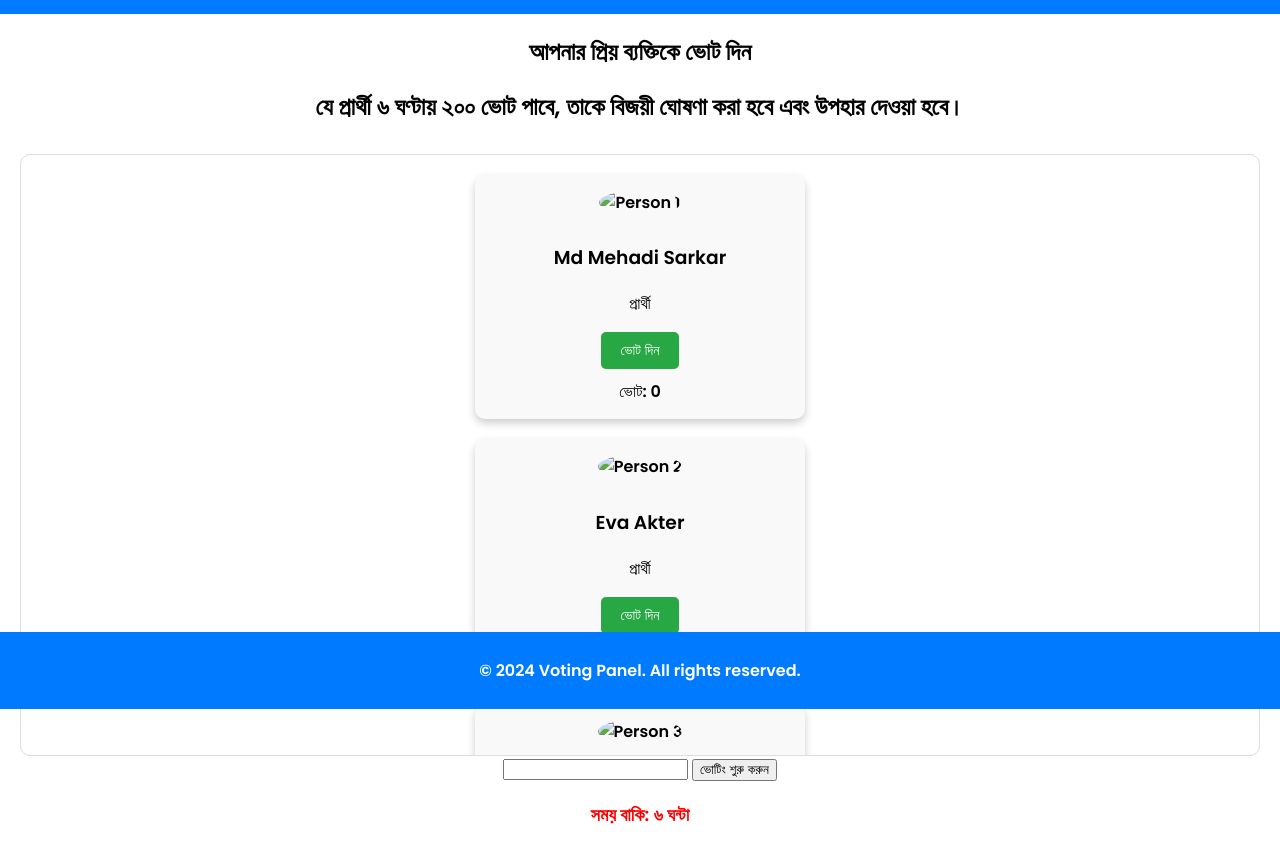
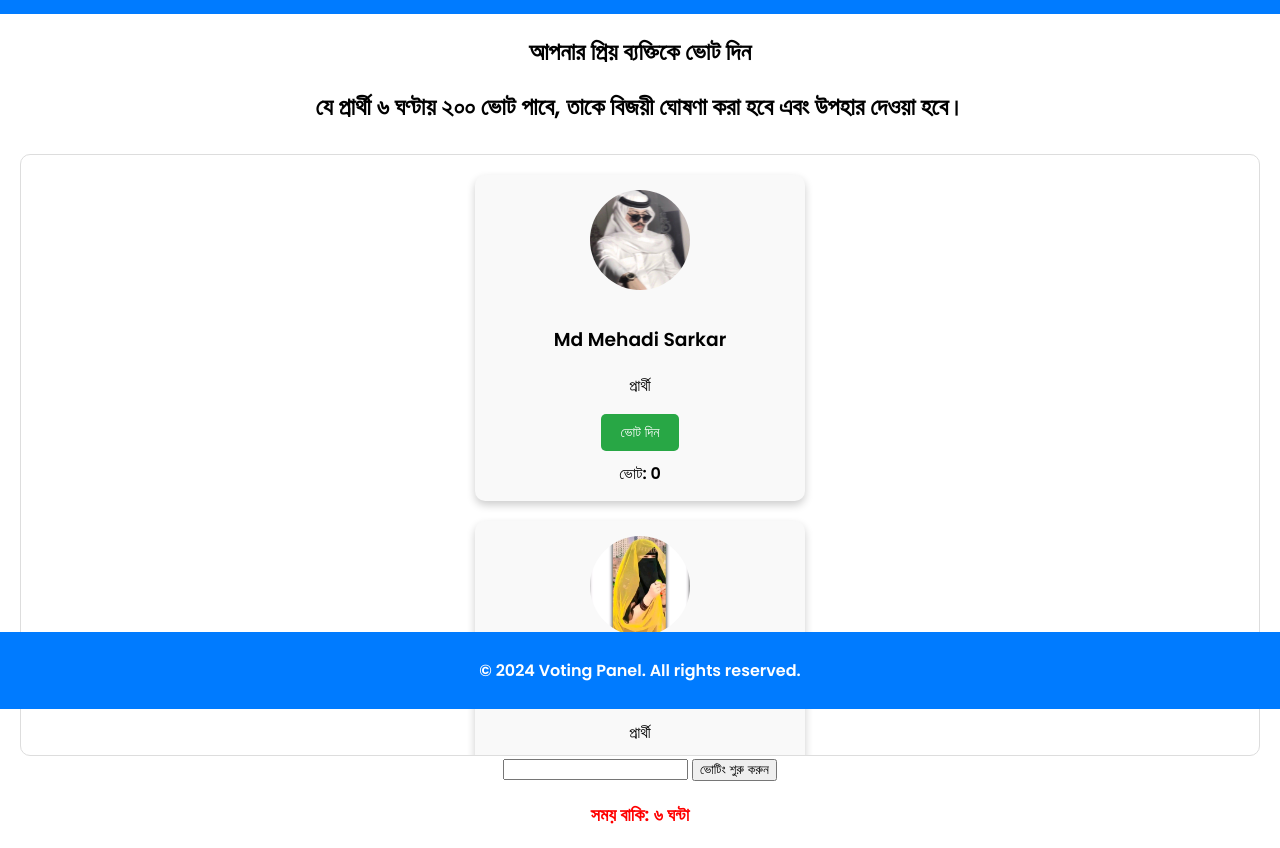
Before and after one commit to nanuvai017/Voting-Panel, a plain HTML site: page index.html in a window 1280 px wide. Shown: the part 91-939 px from the top of the page. Drawn offline with Linux system fonts and the light colour scheme.

Commit message:
Update index.html

```diff
--- a/index.html
+++ b/index.html
@@ -26,7 +26,7 @@
         <div class="candidates-list">
             <!-- Candidate 1 -->
             <div class="candidate-card">
-                <img class="candidate-img" src="person1.jpg" alt="Person 1">
+                <img class="candidate-img" src="./images/person1.jpg" alt="Person 1">
                 <h3>Md Mehadi Sarkar</h3>
                 <p>প্রার্থী</p>
                 <button onclick="vote(0)" class="vote-btn">ভোট দিন</button>
@@ -35,7 +35,7 @@
 
             <!-- Candidate 2 -->
             <div class="candidate-card">
-                <img class="candidate-img" src="person2.jpg" alt="Person 2">
+                <img class="candidate-img" src="./images/person2.jpg" alt="Person 2">
                 <h3>Eva Akter</h3>
                 <p>প্রার্থী</p>
                 <button onclick="vote(1)" class="vote-btn">ভোট দিন</button>
@@ -44,7 +44,7 @@
 
             <!-- Candidate 3 -->
             <div class="candidate-card">
-                <img class="candidate-img" src="person3.jpg" alt="Person 3">
+                <img class="candidate-img" src="./images/person3.jpg" alt="Person 3">
                 <h3>Abdul Motin</h3>
                 <p>প্রার্থী</p>
                 <button onclick="vote(2)" class="vote-btn">ভোট দিন</button>
@@ -53,7 +53,7 @@
 
             <!-- Candidate 4 -->
             <div class="candidate-card">
-                <img class="candidate-img" src="person4.jpg" alt="Person 4">
+                <img class="candidate-img" src="./images/person4.jpg" alt="Person 4">
                 <h3>Chadni Sarkar</h3>
                 <p>প্রার্থী</p>
                 <button onclick="vote(3)" class="vote-btn">ভোট দিন</button>
```
